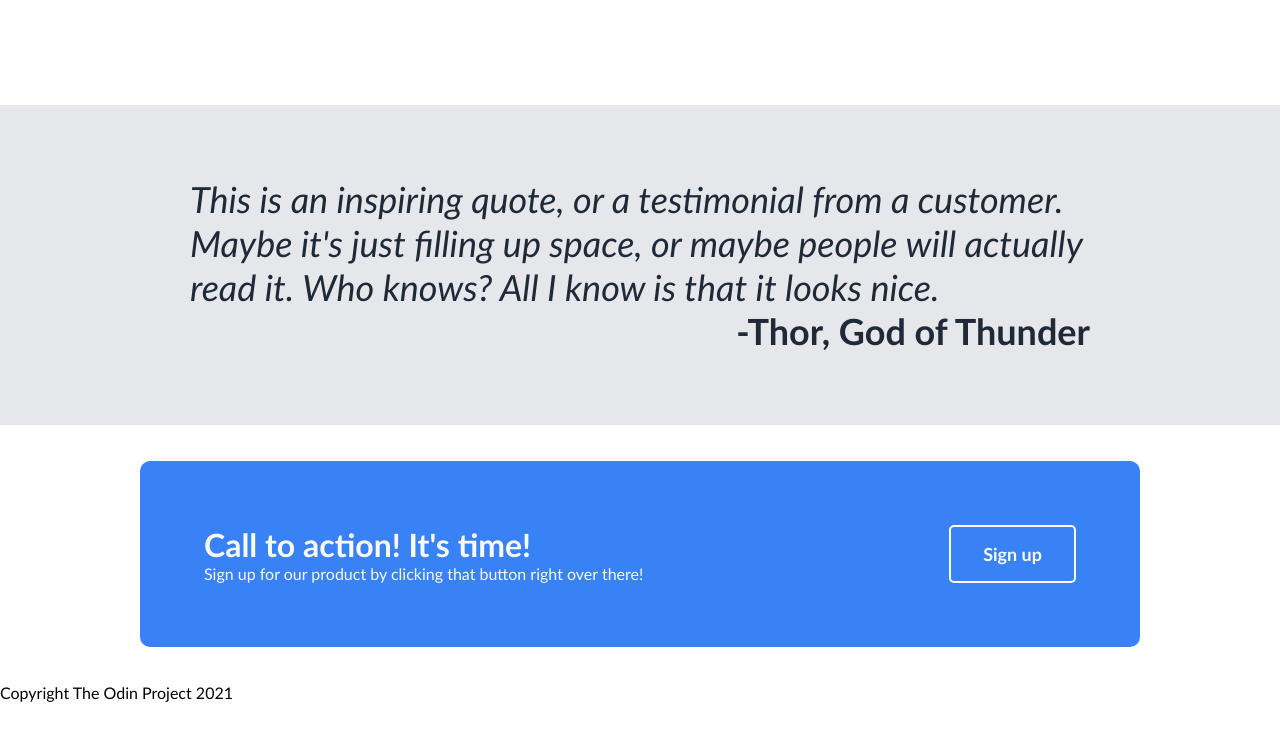
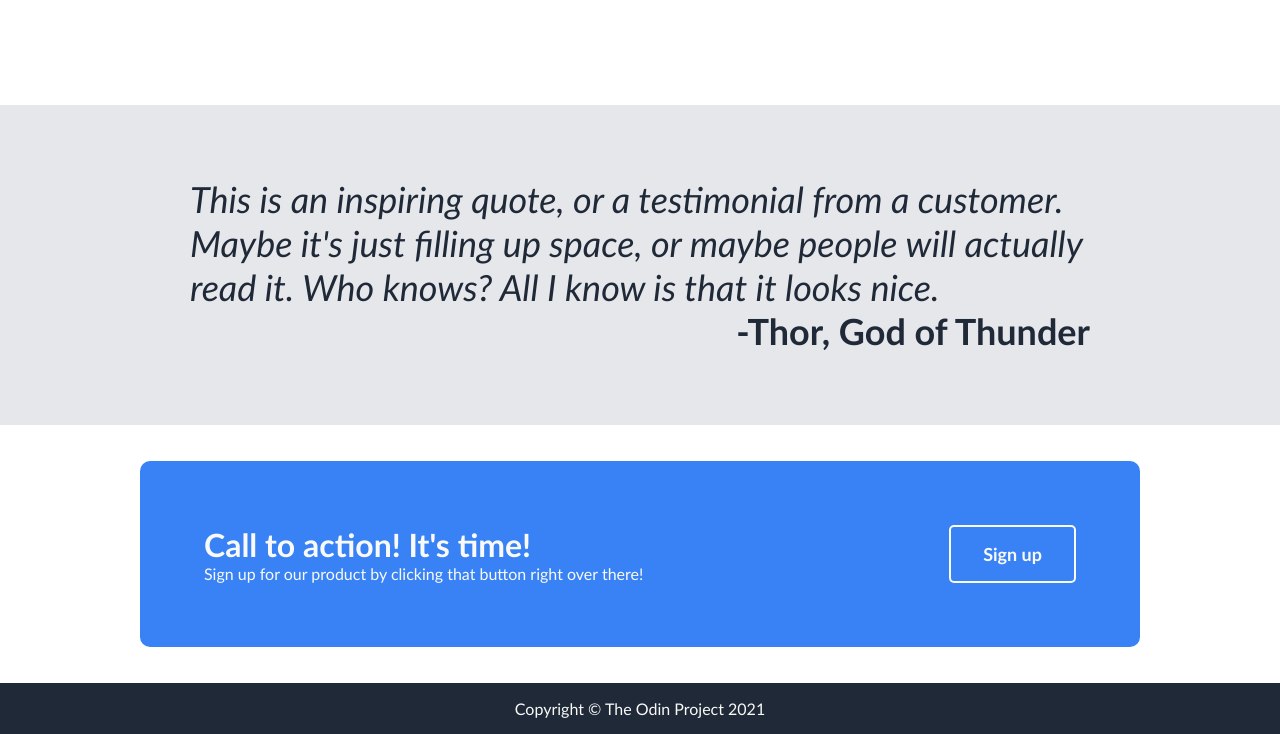
Before and after one commit to HarryLBonGithub/odin-landing-page, a plain HTML site: page index.html in a window 1280 px wide. Shown: the part 812-1546 px from the top of the page. Before the commit the page ends 1514 px from the top, so only its background shows below. Drawn offline with Linux system fonts and the light colour scheme.

Commit message:
finish footer, completed

```diff
--- a/index.html
+++ b/index.html
@@ -70,7 +70,7 @@
     </div>
 
     <div class="footer">
-        <p>Copyright The Odin Project 2021</p>
+        <p>Copyright &copy The Odin Project 2021</p>
     </div>
 
 </body>
--- a/style.css
+++ b/style.css
@@ -171,3 +171,10 @@
     font-size: large;
     border-radius: 5px;
 }
+
+.footer{
+    padding:16px;
+    background: #1F2937;
+    color:#F9FAF8;
+    text-align: center;
+}
```
